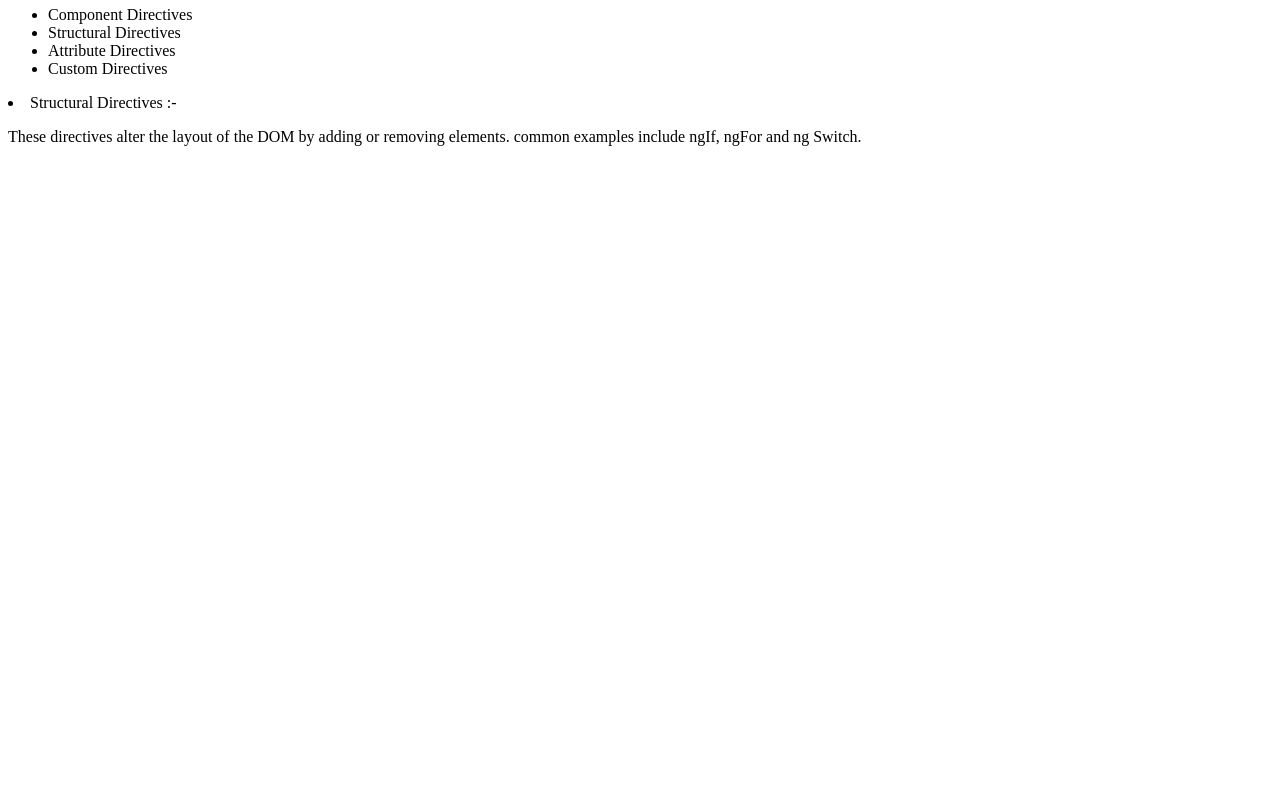
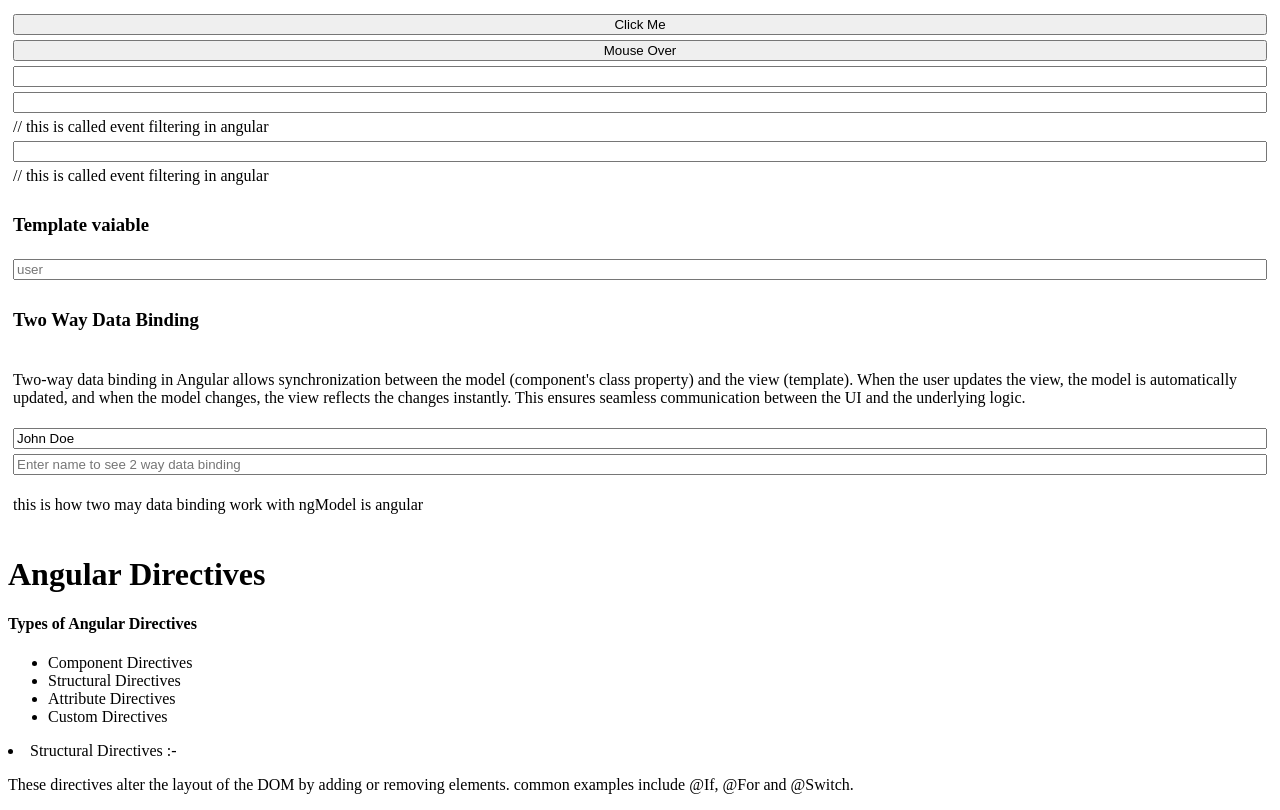
Before and after one commit to VishalMagdum/Angular-, an Angular app: page / in a window 1280 px wide. Shown: the part 1820-2630 px from the top of the page. Before the commit the page ends 1982 px from the top, so only its background shows below. Built offline with nearby package versions, Linux system fonts and the light colour scheme.

Commit message:
directives

```diff
--- a/src/app/angular-directives/angular-directives.component.html
+++ b/src/app/angular-directives/angular-directives.component.html
@@ -12,6 +12,6 @@
 
   <p>
     These directives alter the layout of the DOM by adding or removing elements.
-    common examples include ngIf, ngFor and ng Switch.
+    common examples include &#64;If, &#64;For and &#64;Switch.
   </p>
 </div>
--- a/src/app/app.component.html
+++ b/src/app/app.component.html
@@ -1,6 +1,6 @@
 <h1>First Angular App</h1>
 <h2>{{ title }} {{ 4 - 1 }}</h2>
-<img src="{{ imagUrl }}" />
+<img src="{{ imagUrl }}" [style.width]="'100%'" />
 <data-binding></data-binding>
 <angular-directives></angular-directives>
 <!-- <app-navbar></app-navbar>
```
